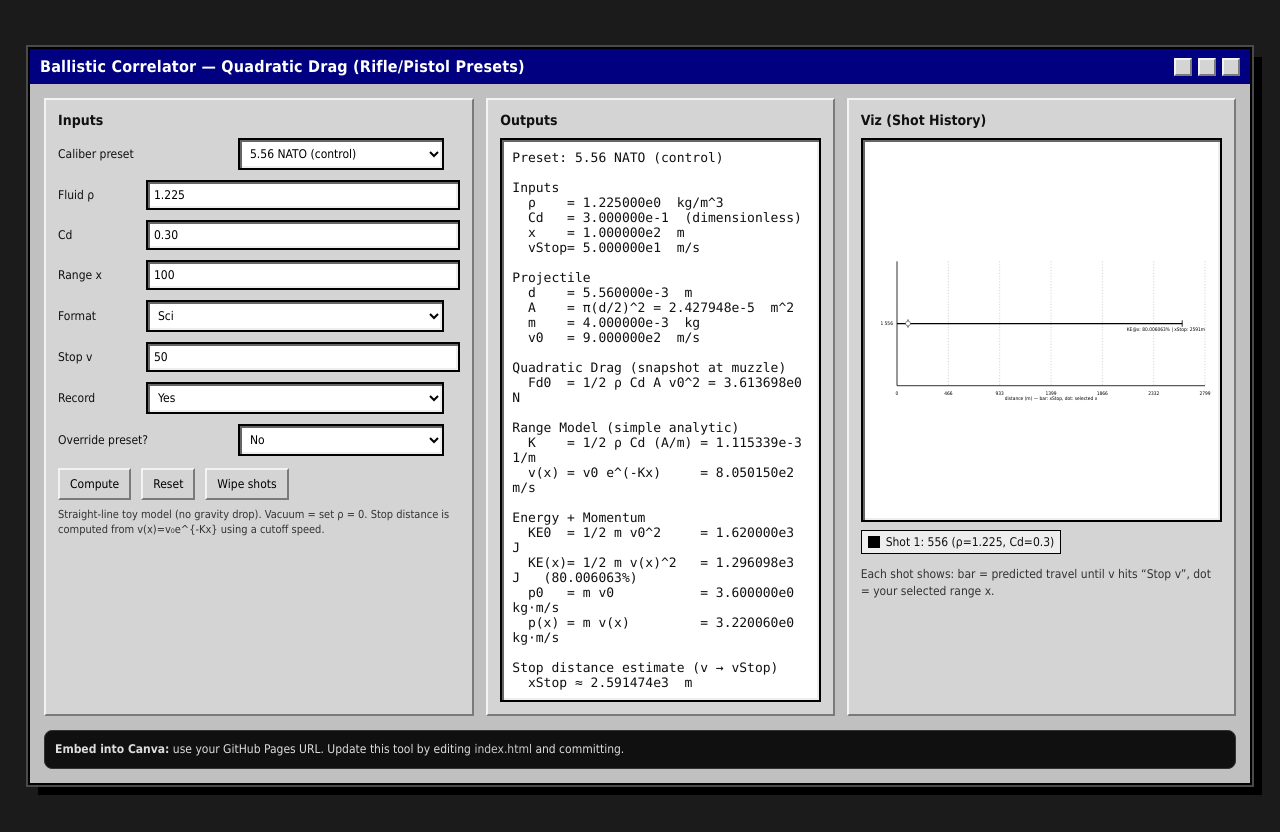
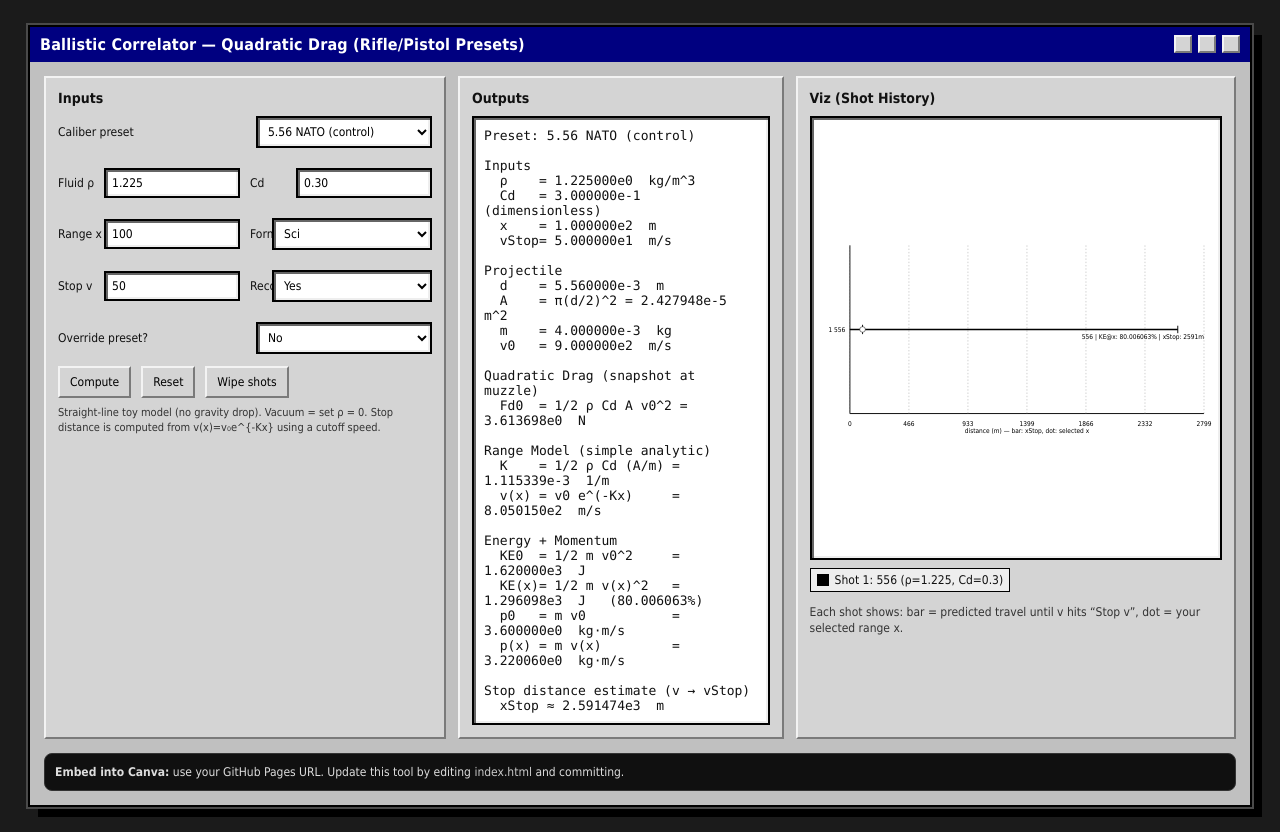
Before and after one commit to iansinventories-code/.github.io, a plain HTML site: page index.html in a window 1280 px wide. Drawn offline with Linux system fonts and the light colour scheme.

Commit message:
Update index.html

```diff
--- a/index.html
+++ b/index.html
@@ -60,7 +60,8 @@ body{
   padding:14px;
   display:grid;
   gap:12px;
-  grid-template-columns: 1.05fr 0.85fr 0.95fr;
+  /* Give Viz a bit more room */
+  grid-template-columns: 1.05fr 0.85fr 1.15fr;
 }
 
 @media (max-width: 1080px){
@@ -83,7 +84,7 @@ body{
   grid-template-columns:170px minmax(0,1fr);
   gap:10px;
   align-items:center;
-  margin:10px 0;              /* more air */
+  margin:10px 0; /* more air */
 }
 
 label{
@@ -103,24 +104,17 @@ input,select{
   font-family:"MS Sans Serif","Microsoft Sans Serif","Tahoma","Verdana",sans-serif;
 }
 
-/* --- Inputs: cap field width so the RIGHT edge tucks in --- */
-
-/* Keep the grid as-is, but make the input/select not use the full cell width */
+/* ---------- INPUT LAYOUT: tuck RIGHT edge inward (NOT the left) ---------- */
+/* This keeps controls inside the right margin and avoids the “over the border” look. */
 .inputs .row > input,
 .inputs .row > select{
-  width: calc(100% - 16px);   /* <- tuck amount; try 16–22 */
-  justify-self: start;        /* anchor to the LEFT edge of the cell */
+  width: calc(100% - 18px);   /* increase to tuck more (e.g., 22) */
+  justify-self: end;          /* anchor to RIGHT edge of the cell */
 }
 
+.inputs .row{ overflow:hidden; }
 
-/* (Optional) if any row uses nested wrappers later, this keeps it safe */
-.inputs .row{
-  overflow: hidden;
-}
-
-.inputs label{
-  font-size:12px;
-}
+.inputs label{ font-size:12px; }
 
 .inputs input,
 .inputs select{
@@ -138,41 +132,33 @@ input,select{
   margin-top:8px;
 }
 
-/* 2) KPI rows (the 2-wide blocks): SMALL label col, BIG input col */
+/* KPI blocks: small label, big control */
+.kpi{
+  display:grid;
+  grid-template-columns:minmax(0,1fr) minmax(0,1fr);
+  gap:10px;
+}
 .inputs .kpi .row{
-  grid-template-columns: 78px minmax(0,1fr);  /* <- key change */
+  grid-template-columns: 78px minmax(0,1fr);
 }
 
-/* 3) Make dropdowns readable (Sci/Plain, Yes/No) */
-.inputs select{
-  min-width: 140px;
-}
+/* Make dropdowns readable */
+.inputs select{ min-width: 160px; }
 
-/* 4) Make number boxes a touch wider so they don't look cramped */
-.inputs input[type="number"]{
-  min-width: 110px;
-}
+/* Make number boxes not cramped */
+.inputs input[type="number"]{ min-width: 120px; }
 
-/* 5) Ensure nothing can overflow its grid cell */
-.inputs input, .inputs select{
-  max-width: 100%;
-}
-
-/* Mobile safety */
 @media (max-width: 420px){
   .inputs .row{ grid-template-columns: 160px minmax(0,1fr); }
   .inputs .kpi .row{ grid-template-columns: 70px minmax(0,1fr); }
   .inputs select, .inputs input[type="number"]{ min-width: 0; }
 }
 
-
-
-/* Override box: make m/d look clean */
+/* Override box: clean */
 .overrideBox .kpi .row{
   grid-template-columns: 92px minmax(140px,1fr);
 }
 
-/* Buttons */
 .actions{
   display:flex;
   gap:10px;
@@ -199,7 +185,6 @@ button:active{
   border-bottom:2px solid var(--hilite);
 }
 
-/* Output */
 .out{
   font-size:13px;
   background:#fff;
@@ -381,7 +366,8 @@ svg text{ font-family:"MS Sans Serif","Microsoft Sans Serif","Tahoma","Verdana",
       <h3>Viz (Shot History)</h3>
 
       <div class="vizWrap">
-        <svg id="viz" viewBox="0 0 840 360" width="100%" height="360" role="img" aria-label="Shot history visualization"></svg>
+        <!-- Bigger viz -->
+        <svg id="viz" viewBox="0 0 840 420" width="100%" height="420" role="img" aria-label="Shot history visualization"></svg>
       </div>
 
       <div class="badgeRow" id="legend"></div>
@@ -577,8 +563,8 @@ function buildLegend(){
 }
 
 function drawViz(currentMeta=null){
-  const W = 840, H = 360;
-  const padL = 64, padR = 18, padT = 16, padB = 38;
+  const W = 840, H = 420;            // bigger
+  const padL = 64, padR = 18, padT = 16, padB = 44;
 
   const list = [...SHOTS];
   if (currentMeta && elRecord.value === "no"){
@@ -593,8 +579,8 @@ function drawViz(currentMeta=null){
   xMax *= 1.08;
 
   const rows = list.length;
-  const rowGap = 10;
-  const rowH = rows > 0 ? Math.max(18, Math.floor((H - padT - padB - (rows-1)*rowGap) / Math.max(rows, 1))) : 0;
+  const rowGap = 12;
+  const rowH = rows > 0 ? Math.max(22, Math.floor((H - padT - padB - (rows-1)*rowGap) / Math.max(rows, 1))) : 0;
 
   elViz.innerHTML = "";
 
@@ -610,12 +596,12 @@ function drawViz(currentMeta=null){
     elViz.appendChild(svgEl("line", { x1:x, y1:padT, x2:x, y2:axisY, class:"grid" }));
 
     const val = t * xMax;
-    const label = svgEl("text", { x:x, y: H - 14, "text-anchor":"middle", "font-size":"12", fill:"#000" });
+    const label = svgEl("text", { x:x, y: H - 18, "text-anchor":"middle", "font-size":"14", fill:"#000" });
     label.textContent = (xMax >= 10000) ? `${Math.round(val/1000)}k` : `${Math.round(val)}`;
     elViz.appendChild(label);
   }
 
-  const xLabel = svgEl("text", { x: (padL + (W-padR))/2, y: H - 2, "text-anchor":"middle", "font-size":"12", fill:"#000" });
+  const xLabel = svgEl("text", { x: (padL + (W-padR))/2, y: H - 2, "text-anchor":"middle", "font-size":"14", fill:"#000" });
   xLabel.textContent = "distance (m)  —  bar: xStop, dot: selected x";
   elViz.appendChild(xLabel);
 
@@ -652,15 +638,16 @@ function drawViz(currentMeta=null){
     elViz.appendChild(svgEl("line", { x1:xPx, y1:yMid-10, x2:xPx, y2:yMid+10, class:"shotMarker", stroke: "#000" }));
     elViz.appendChild(svgEl("circle", { cx:xPx, cy:yMid, r:6, class:"shotDot" }));
 
-    const leftText = svgEl("text", { x: padL - 10, y: yMid + 4, "text-anchor":"end", "font-size":"12", fill:"#000" });
+    const leftText = svgEl("text", { x: padL - 10, y: yMid + 5, "text-anchor":"end", "font-size":"14", fill:"#000" });
     const idTxt = String(s.id);
     leftText.textContent = `${idTxt} ${s.presetKey}`;
     elViz.appendChild(leftText);
 
     const pctTxt = Number.isFinite(s.pct) ? `${fmt(s.pct,"plain")}%` : "—";
-    const rightText = svgEl("text", { x: W - padR, y: yMid + 18, "text-anchor":"end", "font-size":"12", fill:"#000" });
+    const rightText = svgEl("text", { x: W - padR, y: yMid + 20, "text-anchor":"end", "font-size":"14", fill:"#000" });
     const stopTxt = Number.isFinite(s.xStop) ? `${Math.round(s.xStop)}m` : "∞";
-    rightText.textContent = `KE@x: ${pctTxt}  |  xStop: ${stopTxt}`;
+    /* Add caliber next to KE */
+    rightText.textContent = `${s.presetKey}  |  KE@x: ${pctTxt}  |  xStop: ${stopTxt}`;
     elViz.appendChild(rightText);
   }
 
@@ -748,8 +735,10 @@ document.getElementById("compute").addEventListener("click", doCompute);
 document.getElementById("reset").addEventListener("click", resetAll);
 document.getElementById("wipe").addEventListener("click", wipeShots);
 
-populatePresets();
-doCompute();
+(function init(){
+  populatePresets();
+  doCompute();
+})();
 </script>
 </body>
 </html>
```
